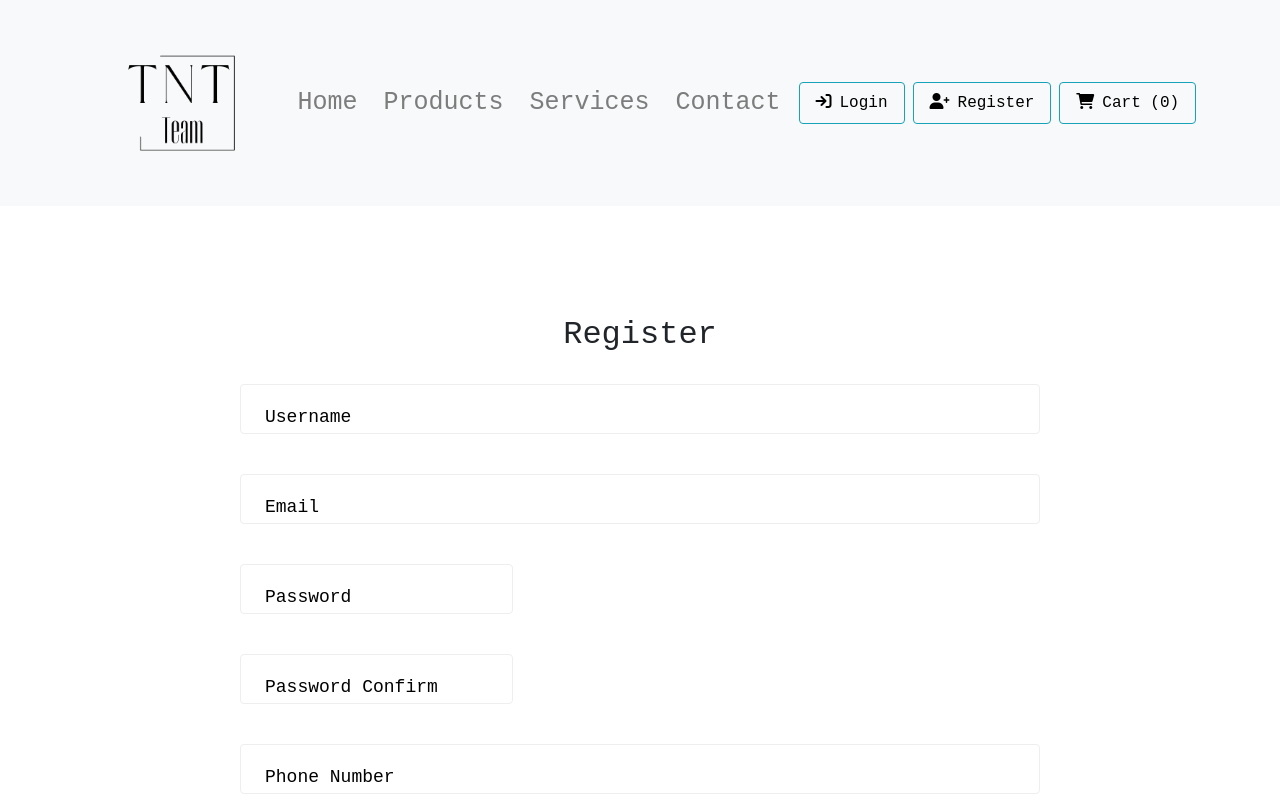
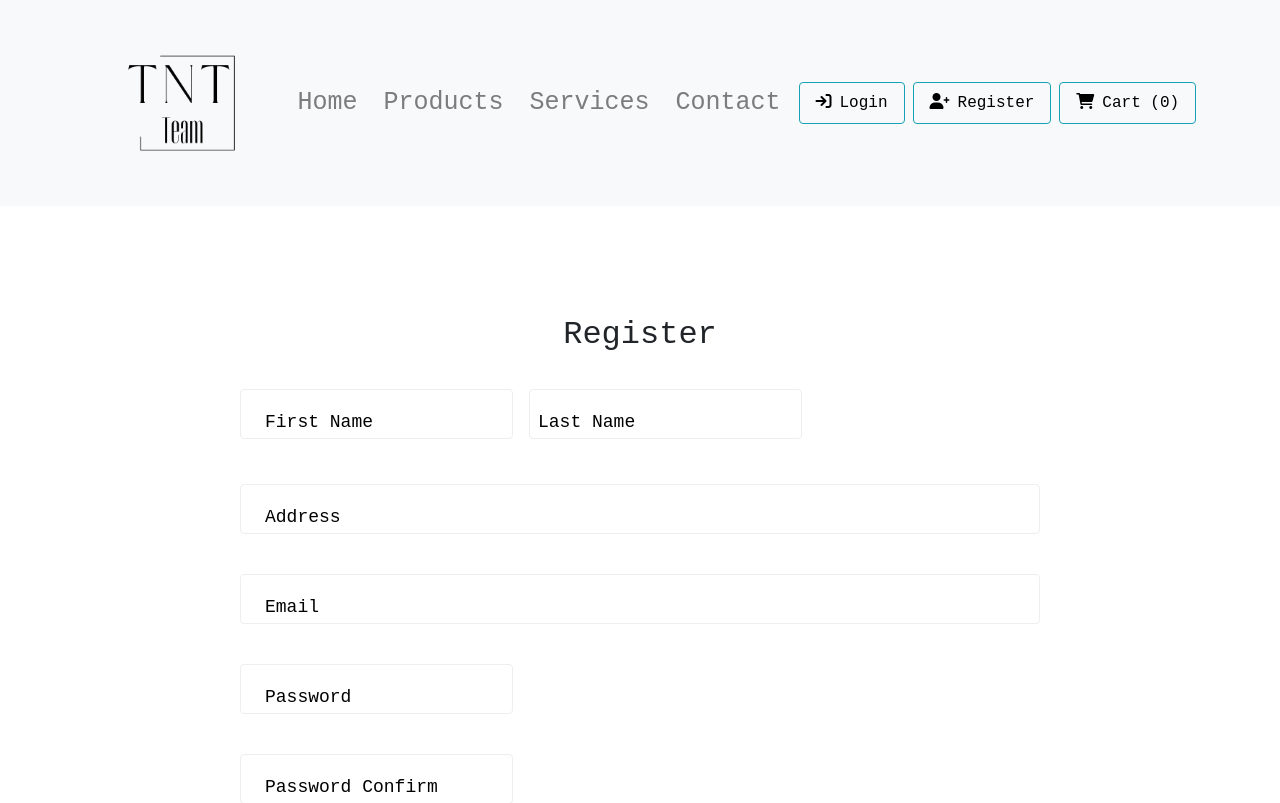
Before and after one commit to phamtuan1152001/WebApplication-Project, a React (Create React App) app in the folder client/: page /register in a window 1280 px wide. Shown: the top 803 px of the page. Built offline with nearby package versions, Linux system fonts and the light colour scheme.

Commit message:
update Register form

```diff
--- a/client/src/components/pages/Register/Register.css
+++ b/client/src/components/pages/Register/Register.css
@@ -37,6 +37,7 @@ input{
 input:focus{
   border-color: #00bfa6;
 }
+
 .input-group{
   position: relative;
 }
--- a/client/src/components/pages/Register/Register.js
+++ b/client/src/components/pages/Register/Register.js
@@ -8,9 +8,25 @@ function Register() {
       <div className="container">
           <form action="#" className="register-form">
             <h2 className="register-heading"> Register </h2>
+            <table>
+              <tr>
+                <td>
+              <div className="input-group w-100">
+              <input type="text" placeholder=" " id="fname"/>
+              <label for="fname" className="form-label">First Name</label>
+              </div>
+              </td>
+              <td>
+              <div className="input-group px-3 w-100 ">
+              <input type="text" placeholder=" " id="lname"/>
+              <label for="lname" className="form-label">Last Name</label>
+              </div>
+              </td>
+              </tr>
+              </table>
             <div className="input-group">
-              <input type="text" placeholder=" " id="name"/>
-              <label for="name" className="form-label">Username</label>
+              <input type="text" placeholder=" " id="address" />
+              <label for="address" className="form-label">Address</label>
             </div>
             <div className="input-group">
               <input type="email" placeholder=" " id="email" />
@@ -28,15 +44,6 @@ function Register() {
                   <label for="pass-conf" className="form-label">Password Confirm</label>
                 </div>
                 </div>
-                {/* <div className="input-group">
-                  <label for="gender">Gender</label>
-                  <br/>
-                  <select name="gender" id="gender">
-                    <option value="male">Male</option>
-                    <option value="female">Female</option>
-                    <option value="different">Different?</option>
-                  </select>
-                </div> */}
                 <div className="input-group">
                 <input type="tel" placeholder=" " id="phone-num" pattern="[0-9]{3}-[0-9]{2}-[0-9]{3}"/>
                 <label for="phone-num" className="form-label">Phone Number</label>
```
